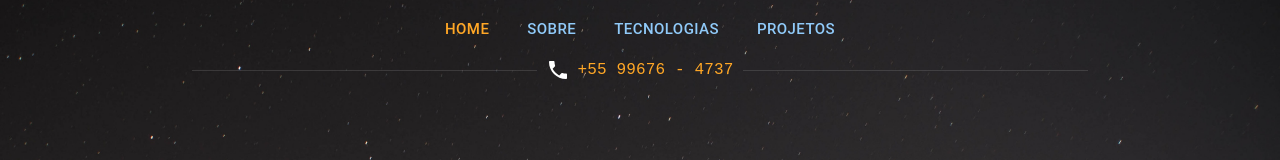
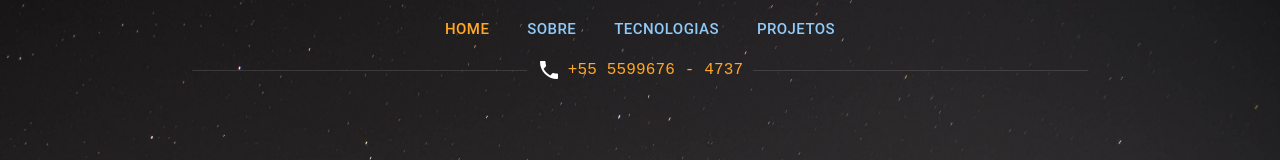
Before and after one commit to schermacke/Meu-Portifolio, a React (Vite) app: page / in a window 1280 px wide. Shown: the top 160 px of the page. Built offline with nearby package versions, Linux system fonts and the light colour scheme.

Commit message:
telefone

```diff
--- a/src/pages/Home/Home.jsx
+++ b/src/pages/Home/Home.jsx
@@ -100,7 +100,7 @@ function Home() {
           >
             <LocalPhoneIcon sx={{ marginRight: "7px" }} />
             <Typography fontFamily={"monospace"} color="warning">
-              +55 99676 - 4737
+              +55 5599676 - 4737
             </Typography>
           </Grid>
         </Divider>
```
